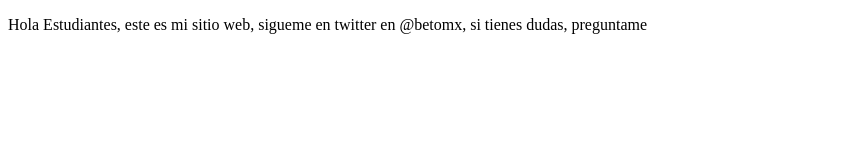
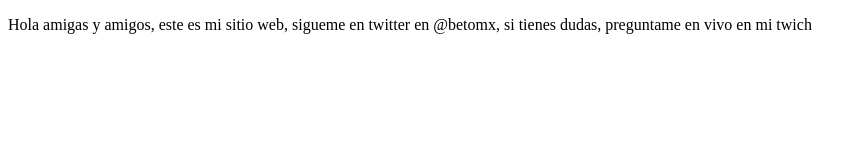
Before and after one commit to ggaytan27/proyectoDemoCursoPrework, a plain HTML site: page index.html in a window 1280 px wide. Shown: the whole page, without its empty margins (0-865 px from the left). Drawn offline with Linux system fonts and the light colour scheme.

Commit message:
cambios, agregamos sitio de twich

```diff
--- a/index.html
+++ b/index.html
@@ -8,7 +8,7 @@
 </head>
 <body>
     <p>
-        Hola Estudiantes, este es mi sitio web, sigueme en twitter en @betomx, si tienes dudas, preguntame
+        Hola amigas y amigos, este es mi sitio web, sigueme en twitter en @betomx, si tienes dudas, preguntame en vivo en mi twich
     </p>
 
 </body>
```
